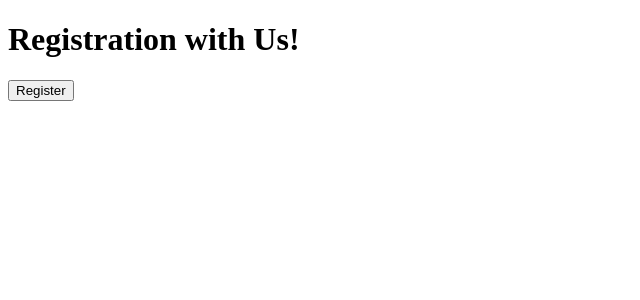
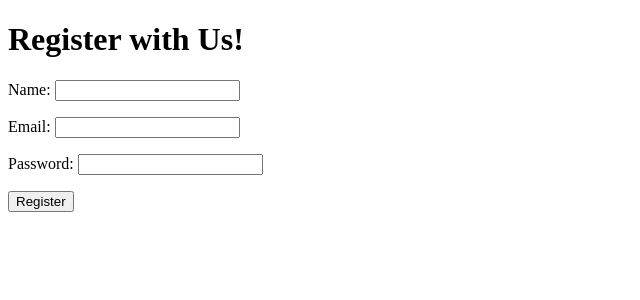
Before and after one commit to SwabirMohammed/DJANGO, a Django app: template templates/register.html in a window 1280 px wide. Shown: the top 300 px of the page, without its empty margins (0-640 px from the left). Run offline with Django 4.2, Linux system fonts and the light colour scheme; the template is opened without the code that fills it: values that come from a table or form of the project are taken from there, others are empty.

Commit message:
forms in git

```diff
--- a/Swabir_MIT/urls.py
+++ b/Swabir_MIT/urls.py
@@ -15,7 +15,9 @@ Including another URLconf
 """
 from django.contrib import admin
 from django.urls import path
+from . import views
 
 urlpatterns = [
     path('admin/', admin.site.urls),
+    path('register/', views.reg, name='register')
 ]
--- a/Swabir_MIT/views.py
+++ b/Swabir_MIT/views.py
@@ -8,9 +8,10 @@ def reg(request):
     email = ''
     password = ''
 
-
     reg_form = UserReg(request.POST or None)
     if reg_form.is_valid():
         name = reg_form.cleaned_data.get("name")
         email = reg_form.cleaned_data.get("email")
         password = reg_form.cleaned_data.get("password")
+    context = {'reg_form': reg_form, 'name': name, 'email': email, 'submit_button': submit_button}
+    return render(request, 'register.html', context)
--- a/templates/register.html
+++ b/templates/register.html
@@ -5,9 +5,10 @@
     <title>Title</title>
 </head>
 <body>
-<h1> Registration with Us!</h1>
+<h1> Register with Us!</h1>
 <form action="">
     {% csrf_token %}
+    {{ reg_form.as_p }}
     <input type="submit" name="Reg" value="Register">
 
 </form>
```
Also changed, not shown: db.sqlite3 (added).
